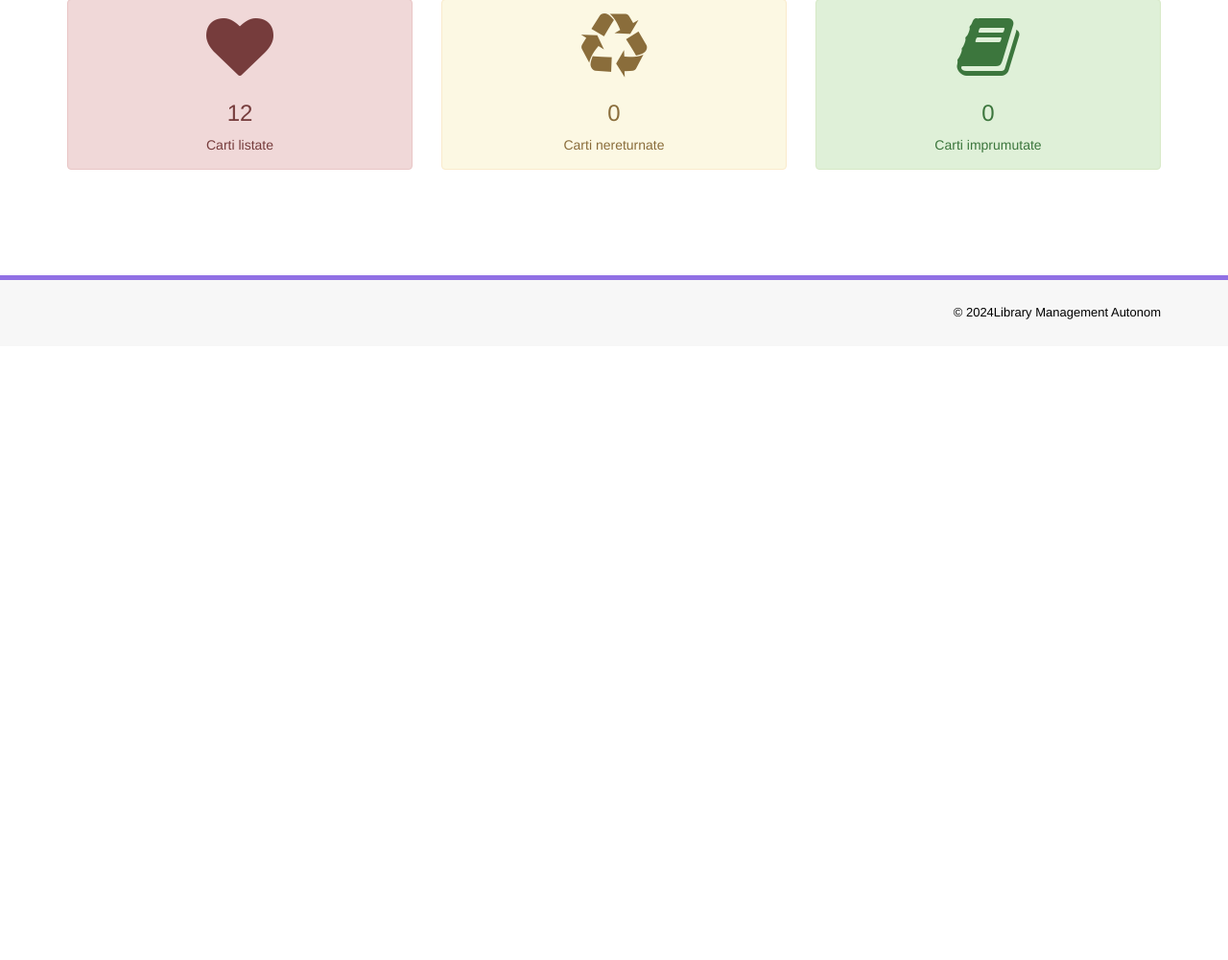
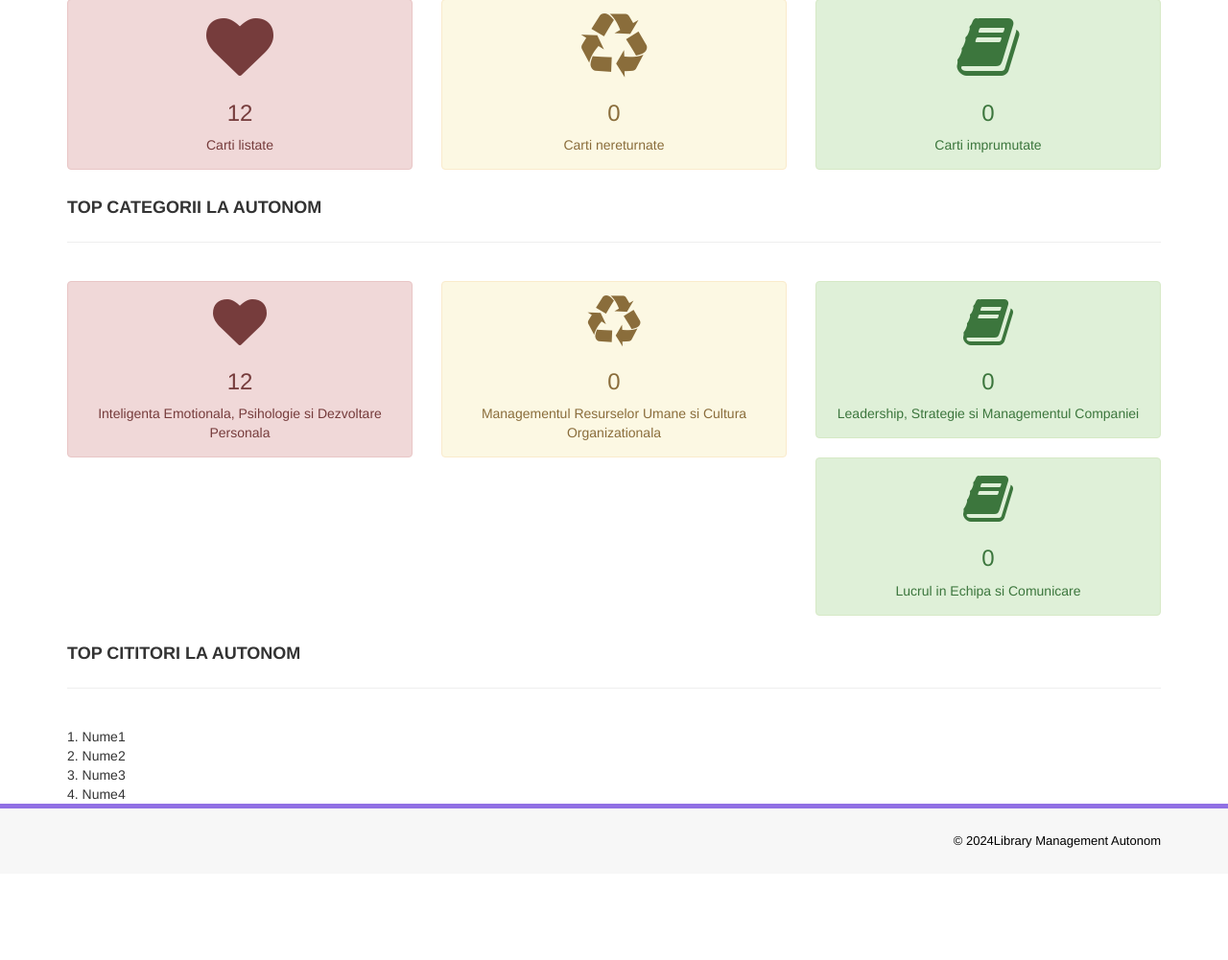
Before and after one commit to Asavei16/Library-Management-System, a PHP site: page /dashboard.php in a window 1280 px wide. Shown: the part 302-1303 px from the top of the page at 96% size. Before the commit the page ends 635 px from the top, so only its background shows below. Run offline with PHP 8.4, Linux system fonts and the light colour scheme; a user stored in the database is signed in; data comes from the database, SQL or seed files in the repository.

Commit message:
Added section

```diff
--- a/dashboard.php
+++ b/dashboard.php
@@ -1,7 +1,7 @@
 <?php
 session_start();
 error_reporting(0);
-include('includes/config.php');
+include ('includes/config.php');
 
 if (strlen($_SESSION['login']) == 0) {
     header('location: index.php');
@@ -24,7 +24,7 @@ if (strlen($_SESSION['login']) == 0) {
     </head>
 
     <body>
-        <?php include('includes/header.php'); ?>
+        <?php include ('includes/header.php'); ?>
         <div class="content-wrapper">
             <div class="container">
                 <div class="row pad-botm">
@@ -45,7 +45,9 @@ if (strlen($_SESSION['login']) == 0) {
                                 $results = $query->fetchAll(PDO::FETCH_OBJ);
                                 $listdbooks = $query->rowCount();
                                 ?>
-                                <h3><?php echo htmlentities($listdbooks); ?></h3>
+                                <h3>
+                                    <?php echo htmlentities($listdbooks); ?>
+                                </h3>
                                 Carti listate
                             </div>
                         </div>
@@ -66,7 +68,9 @@ if (strlen($_SESSION['login']) == 0) {
                             $returnedbooks = $query2->rowCount();
                             ?>
 
-                            <h3><?php echo htmlentities($returnedbooks); ?></h3>
+                            <h3>
+                                <?php echo htmlentities($returnedbooks); ?>
+                            </h3>
                             Carti nereturnate
                         </div>
                     </div>
@@ -87,17 +91,87 @@ if (strlen($_SESSION['login']) == 0) {
                                 $returnedbooks = $query2->rowCount();
                                 ?>
 
-                            <h3><?php echo htmlentities($returnedbooks); ?></h3>
+                                <h3>
+                                    <?php echo htmlentities($returnedbooks); ?>
+                                </h3>
                                 Carti imprumutate
                             </div>
                         </div>
                     </a>
 
                 </div>
+                <div class="row pad-botm">
+                    <div class="col-md-12">
+                        <h4 class="header-line">Top categorii la Autonom</h4>
+                    </div>
+                </div>
+                <div class="row">
+
+                    <a href="listed-books.php">
+                        <div class="col-md-4 col-sm-4 col-xs-6">
+                            <div class="alert alert-heart back-widget-set text-center">
+                                <i class="fa fa-heart fa-4x"></i>
+
+                                <h3>
+                                    <?php echo htmlentities($listdbooks); ?>
+                                </h3>
+                                Inteligenta Emotionala, Psihologie si Dezvoltare Personala
+                            </div>
+                        </div>
+                    </a>
+
+                    <div class="col-md-4 col-sm-4 col-xs-6">
+                        <div class="alert alert-warning back-widget-set text-center">
+                            <i class="fa fa-recycle fa-4x"></i>
+                            <h3>
+                                <?php echo htmlentities($returnedbooks); ?>
+                            </h3>
+                            Managementul Resurselor Umane si Cultura Organizationala
                         </div>
                     </div>
 
-        <?php include('includes/footer.php'); ?>
+                    <a href="issued-books.php">
+                        <div class="col-md-4 col-sm-4 col-xs-6">
+                            <div class="alert alert-success back-widget-set text-center">
+                                <i class="fa fa-book fa-4x"></i>
+                                <h3>
+                                    <?php echo htmlentities($returnedbooks); ?>
+                                </h3>
+                                Leadership, Strategie si Managementul Companiei
+                            </div>
+                        </div>
+                    </a>
+                    <a href="issued-books.php">
+                        <div class="col-md-4 col-sm-4 col-xs-6">
+                            <div class="alert alert-success back-widget-set text-center">
+                                <i class="fa fa-book fa-4x"></i>
+                                <h3>
+                                    <?php echo htmlentities($returnedbooks); ?>
+                                </h3>
+                                Lucrul in Echipa si Comunicare
+                            </div>
+                        </div>
+                    </a>
+
+                </div>
+                <div class="row pad-botm">
+                    <div class="col-md-12">
+                        <h4 class="header-line">Top cititori la Autonom</h4>
+                    </div>
+                </div>
+                <div>
+                    1. Nume1
+                    <br>
+                    2. Nume2
+                    <br>
+                    3. Nume3
+                    <br>
+
+                    4. Nume4
+                </div>
+            </div>
+
+            <?php include ('includes/footer.php'); ?>
 
             <script src="assets/js/jquery-1.10.2.js"></script>
             <!-- BOOTSTRAP SCRIPTS  -->
```
Lines whose indentation alone changed are shown as unchanged.
